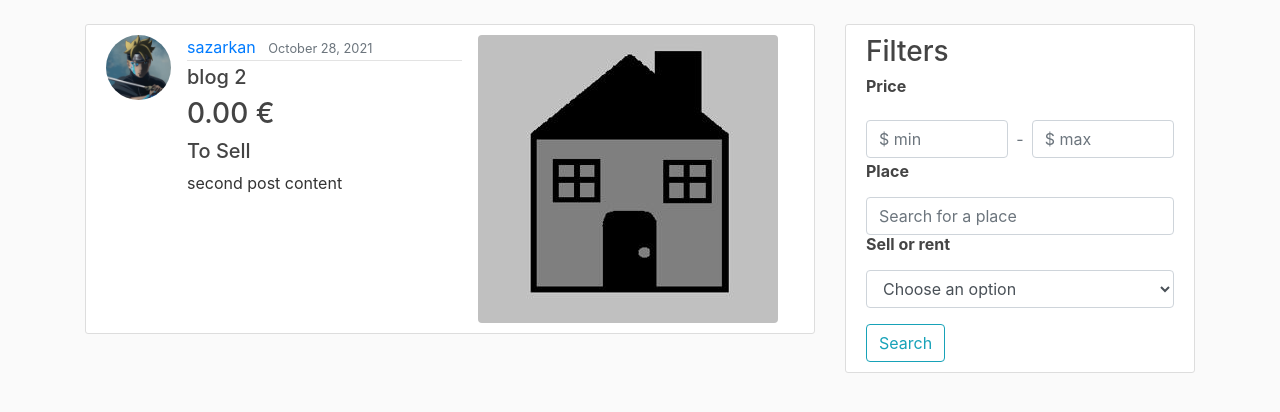
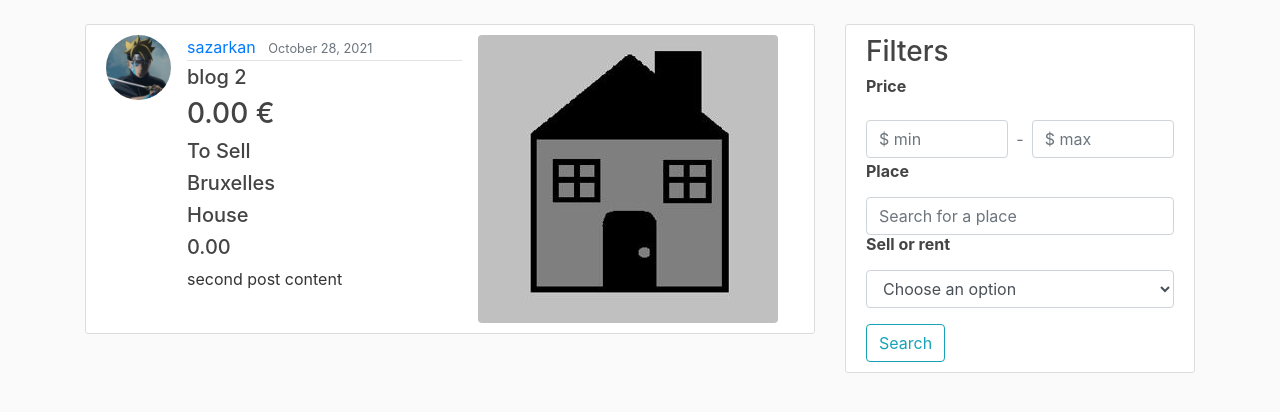
Before and after one commit to SanDiego1809/Projet-Web2, a Django app: page /post/2/ in a window 1280 px wide. Shown: the part 56-468 px from the top of the page. Run offline with Django 3.2, Linux system fonts and the light colour scheme; data comes from the database, SQL or seed files in the repository; both versions use the stored data as it was after the commit; some libraries are stand-ins or nearby versions.

Commit message:
new models

```diff
--- a/Projet/my_project/blog/templates/blog/place_search.html
+++ b/Projet/my_project/blog/templates/blog/place_search.html
@@ -19,7 +19,11 @@
                 <!-- post.id sert à identier la pk (voir urls.py -> urlpatterns) -->
                  <h5 class="article-content">Price : {{ post.price }} € </h5>
                 <h4 class="article-content">{{ post.get_sell_rent_display }}</h4>
+                <h5 class="article-content">{{ post.localisation }}</h5>
+                <h5 class="article-content">{{ post.get_category_display }}</h5>
+                <h5 class="article-content">{{ post.surface }}</h5>
                 <p class="article-content">{{ post.content }}</p>
+
             </div>
         </article>
 
--- a/Projet/my_project/blog/templates/blog/post_detail.html
+++ b/Projet/my_project/blog/templates/blog/post_detail.html
@@ -20,6 +20,9 @@
             <h5 class="display-5">{{ object.title }}</h5>
             <h3 class="article-content">{{ object.price }} € </h3>
             <h5 class="article-content">{{ object.get_sell_rent_display }}</h5>
+            <h5 class="article-content">{{ post.localisation }}</h5>
+            <h5 class="article-content">{{ post.get_category_display }}</h5>
+            <h5 class="article-content">{{ post.surface }}</h5>
             <p class="article-content">{{ object.content }}</p>
         </div>
         <img class="rounded float-left ml-3 mr-3" src="{{ post.image.url }}">
```
Also changed, not shown: Projet/my_project/db.sqlite3, Projet/my_project/media/announce_pics/balle.jpg (added).
